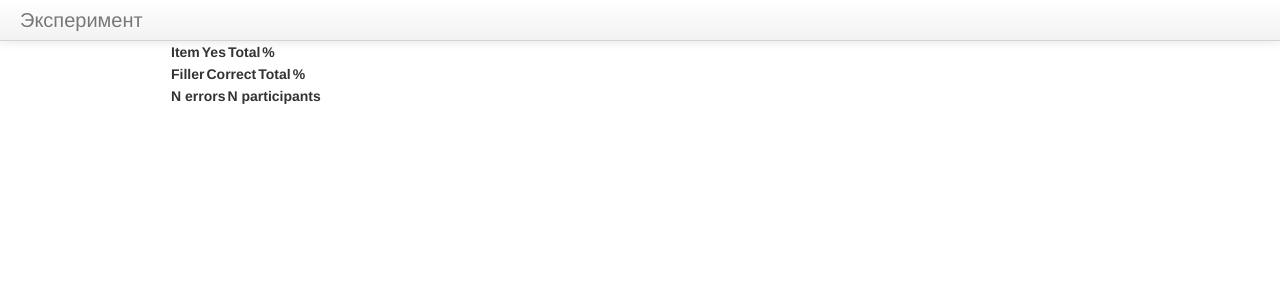
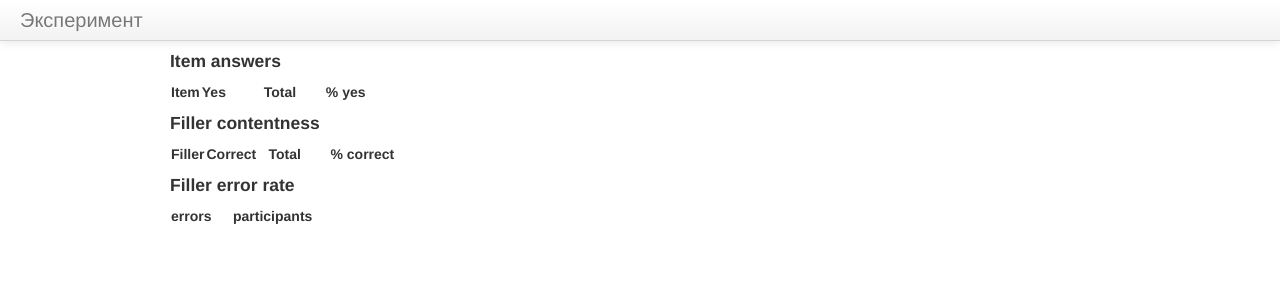
Before and after one commit to lopuhin/scalar-impl-survey, a Django app: page /result/ in a window 1280 px wide. Shown: the top 301 px of the page. Run offline with Django 3.2, Linux system fonts and the light colour scheme; a user stored in the database is signed in; data comes from the database, SQL or seed files in the repository; data that the repository does not hold is empty; some libraries are stand-ins or nearby versions.

Commit message:
nicer display

```diff
--- a/survey/static/css/style.css
+++ b/survey/static/css/style.css
@@ -2,3 +2,7 @@
   margin-top: 20px;
   margin-bottom: 20px;
 }
+th.value,td.value {
+  min-width: 60px;
+  text-align: left;
+}
--- a/survey/templates/result.html
+++ b/survey/templates/result.html
@@ -2,63 +2,68 @@
 
 {% block content %}
 
+<h4>Item answers</h4>
 
-<table>
+<table class="result">
   <thead>
     <tr>
       <th>Item</th>
-      <th>Yes</th>
-      <th>Total</th>
-      <th>%</th>
+      <th class="value">Yes</th>
+      <th class="value">Total</th>
+      <th class="value">% yes</th>
     </tr>
   </thead>
   <tbody>
     {% for item, y, c, p in item_answers %}
     <tr>
       <td>{{ item }}</td>
-      <td>{{ y }}</td>
-      <td>{{ c }}</td>
-      <td>{{ p }}</td>
+      <td class="value">{{ y }}</td>
+      <td class="value">{{ c }}</td>
+      <td class="value">{{ p }}</td>
     </tr>
     {% endfor %}
   </tbody>
 </table>
 
 
-<table>
+<h4>Filler contentness</h4>
+
+<table class="result">
   <thead>
     <tr>
       <th>Filler</th>
-      <th>Correct</th>
-      <th>Total</th>
-      <th>%</th>
+      <th class="value">Correct</th>
+      <th class="value">Total</th>
+      <th class="value">% correct</th>
     </tr>
   </thead>
   <tbody>
     {% for item, y, c, p in filler_correctness %}
     <tr>
       <td>{{ item }}</td>
-      <td>{{ y }}</td>
-      <td>{{ c }}</td>
-      <td>{{ p }}</td>
+      <td class="value">{{ y }}</td>
+      <td class="value">{{ c }}</td>
+      <td class="value">{{ p }}</td>
     </tr>
     {% endfor %}
   </tbody>
 </table>
 
 
-<table>
+<h4>Filler error rate</h4>
+
+<table class="result">
   <thead>
     <tr>
-      <th>N errors</th>
-      <th>N participants</th>
+      <th class="value">errors</th>
+      <th class="value">participants</th>
     </tr>
   </thead>
   <tbody>
     {% for n, cnt in filler_hist %}
     <tr>
-      <td>{{ n }}</td>
-      <td>{{ cnt }}</td>
+      <td class="value">{{ n }}</td>
+      <td class="value">{{ cnt }}</td>
     </tr>
     {% endfor %}
   </tbody>
```
